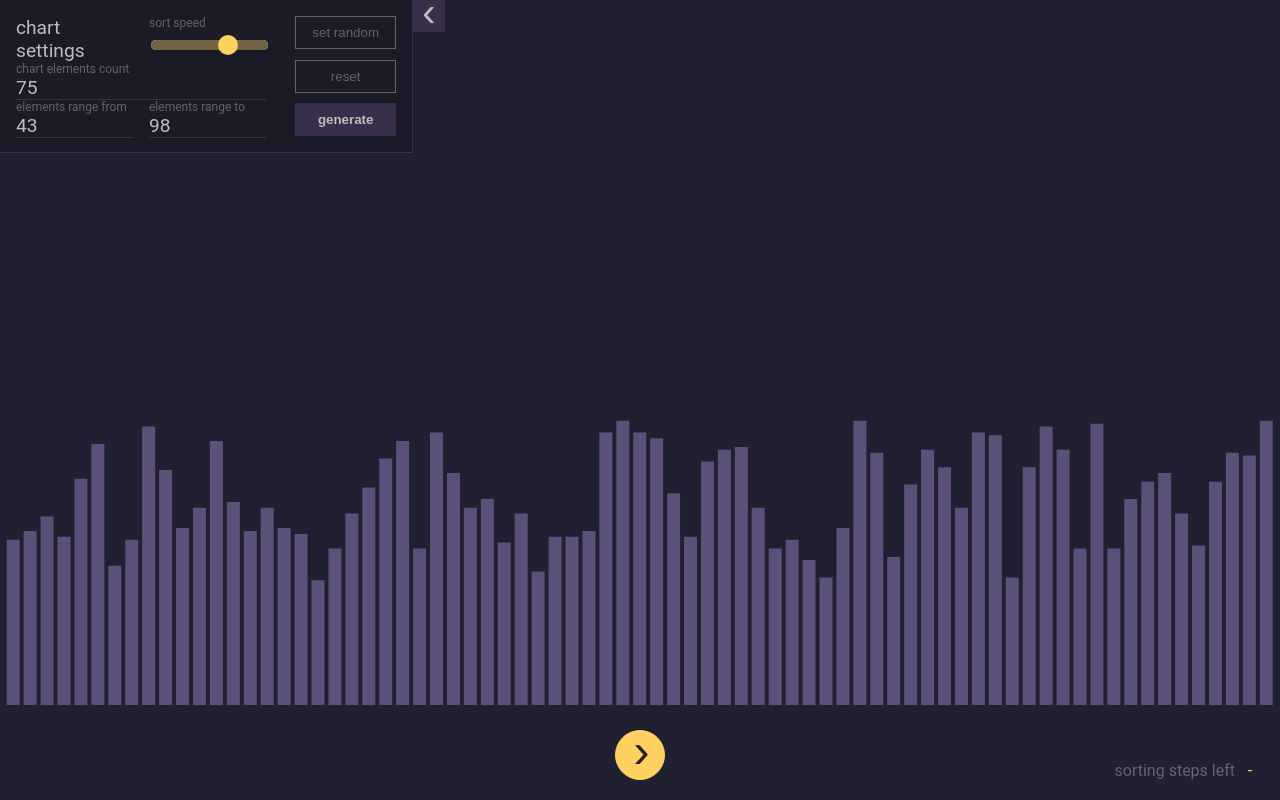
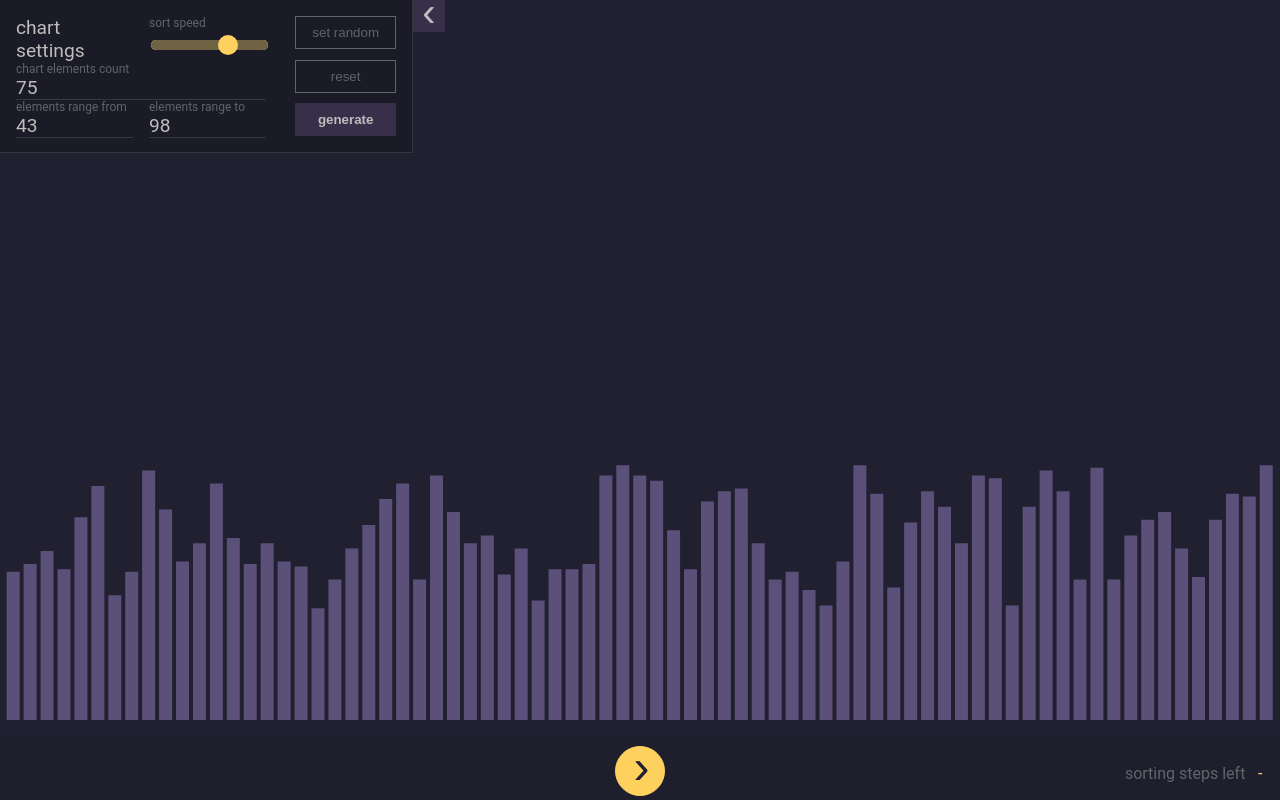
Before and after one commit to luszczka/sort-algorithm, a React (Create React App) app: page / in a window 1280 px wide. Both pictures are taken after a click on the button "set random". Built offline with nearby package versions, Linux system fonts and the light colour scheme.

Commit message:
styles adjustments

```diff
--- a/src/components/Chart/Chart.styled.tsx
+++ b/src/components/Chart/Chart.styled.tsx
@@ -2,14 +2,16 @@ import styled, { css } from "styled-components";
 import { colors, fontSizes, spacing } from "../../theme/theme";
 
 const StyledChartWrapper = styled.div<{
+  isSettingsOpen?: boolean;
   pivotIndex: number | undefined;
   pivotReference: number | undefined;
 }>`
   align-items: flex-end;
   display: flex;
   justify-content: center;
+  padding-bottom: 105px;
+  position: relative;
   width: 100%;
-  position: relative;
 
   ${({ pivotReference, pivotIndex }) =>
     pivotReference &&
@@ -23,13 +25,19 @@ const StyledChartWrapper = styled.div<{
       }
     `};
 
+  ${({ isSettingsOpen }) =>
+    isSettingsOpen &&
+    css`
+      padding-bottom: 55px;
+    `};
+
   & path:hover {
     fill: ${(props) => props.theme.colors.main_second};
   }
 `;
 
 const StyledTooltip = styled.div<{ dataElementOffset: number }>`
-  bottom: -6px;
+  bottom: 98px;
   font-size: 3rem;
   font-weight: 900;
   left: ${({ dataElementOffset }) => dataElementOffset}px;
@@ -40,11 +48,6 @@ const StyledTooltip = styled.div<{ dataElementOffset: number }>`
     color: ${(props) => props.theme.colors.whitest};
     -webkit-text-stroke: 0.5px ${(props) => props.theme.colors.main};
   }
-`;
-
-const StyledCounterWrapper = styled.div`
-  height: 70px;
-  width: 100%;
 `;
 
 StyledChartWrapper.defaultProps = {
@@ -63,4 +66,4 @@ StyledTooltip.defaultProps = {
   },
 };
 
-export { StyledChartWrapper, StyledCounterWrapper, StyledTooltip };
+export { StyledChartWrapper, StyledTooltip };
--- a/src/components/Chart/Chart.tsx
+++ b/src/components/Chart/Chart.tsx
@@ -1,11 +1,6 @@
 import { BarChart, Bar, ResponsiveContainer } from "recharts";
-import {
-  StyledChartWrapper,
-  StyledCounterWrapper,
-  StyledTooltip,
-} from "./Chart.styled";
+import { StyledChartWrapper, StyledTooltip } from "./Chart.styled";
 import { ControlsPanel } from "../ControlsPanel/ControlsPanel";
-import { RemainingStepsCounter } from "../RemainingStepsCounter/RemainingStepsCounter";
 import { useState } from "react";
 
 type ChartProps = {
@@ -49,10 +44,11 @@ export const Chart = ({
   return (
     <>
       <StyledChartWrapper
+        isSettingsOpen={isSettingsOpen}
         pivotIndex={pivotIndex}
         pivotReference={pivotReference}
       >
-        <ResponsiveContainer height={isSettingsOpen ? 300 : 600} width={"100%"}>
+        <ResponsiveContainer height={isSettingsOpen ? 270 : 580} width={"100%"}>
           <BarChart data={data}>
             <Bar
               dataKey={(v) => v}
@@ -68,10 +64,11 @@ export const Chart = ({
           <span>{dataElementHeight}</span>
         </StyledTooltip>
       </StyledChartWrapper>
-      <ControlsPanel isSorting={isSorting} onSortClick={onSortClick} />
-      <StyledCounterWrapper>
-        <RemainingStepsCounter count={dataLength - count} />
-      </StyledCounterWrapper>
+      <ControlsPanel
+        count={dataLength - count}
+        isSorting={isSorting}
+        onSortClick={onSortClick}
+      />
     </>
   );
 };
--- a/src/components/ControlsPanel/ControlsPanel.styled.tsx
+++ b/src/components/ControlsPanel/ControlsPanel.styled.tsx
@@ -1,13 +1,23 @@
-import styled, { css } from "styled-components";
+import styled from "styled-components";
 import { colors, fontSizes, spacing } from "../../theme/theme";
 
 const StyledControlsPanelWrapper = styled.div`
   align-items: center;
-  bottom: 20px;
+  background: ${(props) => props.theme.colors.background_opacity};
+  bottom: 0;
   display: flex;
-  gap: 0.5rem;
+  flex-direction: column;
+  height: 64px;
   justify-content: center;
   position: fixed;
+  width: 100%;
+`;
+
+const StyledControlsButtonWrapper = styled.div`
+  display: flex;
+  justify-content: center;
+  width: 100%;
+  z-index: 100;
 `;
 
 const StyledControlsButton = styled.button<{ variant: string }>`
@@ -21,6 +31,7 @@ const StyledControlsButton = styled.button<{ variant: string }>`
   font-size: 3rem;
   height: 50px;
   justify-content: center;
+  margin-top: 10px;
   width: 50px;
 
   & div {
@@ -44,6 +55,14 @@ const StyledControlsButton = styled.button<{ variant: string }>`
   }
 `;
 
+StyledControlsPanelWrapper.defaultProps = {
+  theme: {
+    colors,
+    fontSizes,
+    spacing,
+  },
+};
+
 StyledControlsButton.defaultProps = {
   theme: {
     colors,
@@ -52,4 +71,8 @@ StyledControlsButton.defaultProps = {
   },
 };
 
-export { StyledControlsPanelWrapper, StyledControlsButton };
+export {
+  StyledControlsPanelWrapper,
+  StyledControlsButtonWrapper,
+  StyledControlsButton,
+};
--- a/src/components/ControlsPanel/ControlsPanel.tsx
+++ b/src/components/ControlsPanel/ControlsPanel.tsx
@@ -1,22 +1,29 @@
+import { RemainingStepsCounter } from "../RemainingStepsCounter/RemainingStepsCounter";
 import {
   StyledControlsPanelWrapper,
+  StyledControlsButtonWrapper,
   StyledControlsButton,
 } from "./ControlsPanel.styled";
 
 type ControlsPanelProps = {
+  count: number;
   isSorting?: boolean;
   onSortClick: () => void;
 };
 
 export const ControlsPanel = ({
+  count,
   isSorting,
   onSortClick,
 }: ControlsPanelProps) => {
   return (
     <StyledControlsPanelWrapper>
-      <StyledControlsButton variant="big" onClick={onSortClick}>
-        {isSorting ? <div>||</div> : <span>&rsaquo;</span>}
-      </StyledControlsButton>
+      <StyledControlsButtonWrapper>
+        <StyledControlsButton variant="big" onClick={onSortClick}>
+          {isSorting ? <div>||</div> : <span>&rsaquo;</span>}
+        </StyledControlsButton>
+      </StyledControlsButtonWrapper>
+      <RemainingStepsCounter count={count} />
     </StyledControlsPanelWrapper>
   );
 };
--- a/src/components/Dashboard/Dashboard.styled.tsx
+++ b/src/components/Dashboard/Dashboard.styled.tsx
@@ -1,14 +1,20 @@
 import styled, { css } from "styled-components";
 import { colors, fontSizes, spacing } from "../../theme/theme";
 
-const StyledDashboardWrapper = styled.div`
+const StyledDashboardWrapper = styled.div<{ isSettingsOpen: boolean }>`
   align-items: center;
   display: flex;
   flex-direction: column;
   height: 100vh;
-  justify-content: flex-end;
+  justify-content: center;
   padding-bottom: 20px;
   position: relative;
+
+  ${({ isSettingsOpen }) =>
+    isSettingsOpen &&
+    css`
+      justify-content: flex-end;
+    `};
 `;
 
 const StyledSettingsBoardWrapper = styled.div<{ isSettingsOpen: boolean }>`
@@ -20,7 +26,7 @@ const StyledSettingsBoardWrapper = styled.div<{ isSettingsOpen: boolean }>`
   justify-content: space-between;
   padding: ${(props) => props.theme.spacing.space_4};
   position: fixed;
-  top: -286px;
+  top: -293px;
   transition: top 0.4s ease;
   width: -webkit-fill-available;
   z-index: 100;
--- a/src/components/Dashboard/Dashboard.tsx
+++ b/src/components/Dashboard/Dashboard.tsx
@@ -113,7 +113,7 @@ export const Dashboard = () => {
       : values;
 
   return (
-    <StyledDashboardWrapper>
+    <StyledDashboardWrapper isSettingsOpen={isSettingsOpen}>
       <StyledSettingsBoardWrapper isSettingsOpen={isSettingsOpen}>
         <SettingsInputs
           chartOptions={chartOptions}
--- a/src/components/Expander/Expander.styled.tsx
+++ b/src/components/Expander/Expander.styled.tsx
@@ -13,7 +13,7 @@ const StyledExpanderWrapper = styled.button<{ isSettingsOpen: boolean }>`
   font-size: 2.5rem;
   height: 2rem;
   justify-content: center;
-  position: absolute;
+  position: fixed;
   right: 0;
   top: 0;
   transition: top 0.4s ease;
--- a/src/components/RemainingStepsCounter/RemainingStepsCounter.styled.tsx
+++ b/src/components/RemainingStepsCounter/RemainingStepsCounter.styled.tsx
@@ -2,17 +2,29 @@ import styled from "styled-components";
 import { colors, fontSizes, spacing } from "../../theme/theme";
 
 const StyledCounterWrapper = styled.div`
-  align-items: flex-end;
+  align-items: center;
   color: ${(props) => props.theme.colors.white_70};
   display: flex;
   gap: 5px;
   height: inherit;
   justify-content: flex-end;
   margin-right: 20px;
+  margin-top: -50px;
+  width: 100%;
 
   & span {
     color: ${(props) => props.theme.colors.main_second};
     width: 20px;
+  }
+`;
+
+const StyledText = styled.div`
+  width: 80px;
+
+  @media (min-width: 600px) {
+    display: flex;
+    justify-content: flex-end;
+    width: 100%;
   }
 `;
 
@@ -24,4 +36,4 @@ StyledCounterWrapper.defaultProps = {
   },
 };
 
-export { StyledCounterWrapper };
+export { StyledCounterWrapper, StyledText };
--- a/src/components/RemainingStepsCounter/RemainingStepsCounter.tsx
+++ b/src/components/RemainingStepsCounter/RemainingStepsCounter.tsx
@@ -1,4 +1,7 @@
-import { StyledCounterWrapper } from "./RemainingStepsCounter.styled";
+import {
+  StyledCounterWrapper,
+  StyledText,
+} from "./RemainingStepsCounter.styled";
 
 type RemainingStepsCounterProps = {
   count: number;
@@ -9,7 +12,8 @@ export const RemainingStepsCounter = ({
 }: RemainingStepsCounterProps) => {
   return (
     <StyledCounterWrapper>
-      sorting steps left<span>{count > 1 ? count : "-"}</span>
+      <StyledText>sorting steps left</StyledText>
+      <span>{count > 1 ? count : "-"}</span>
     </StyledCounterWrapper>
   );
 };
--- a/src/theme/theme.ts
+++ b/src/theme/theme.ts
@@ -1,6 +1,7 @@
 const colors = {
   background: "#202030",
   background_dark: "#1b1b28",
+  background_opacity: "#1b1b2844",
   main: "#5b507a",
   main_dark: "#38304b",
   main_second: "#FED05D",
```
